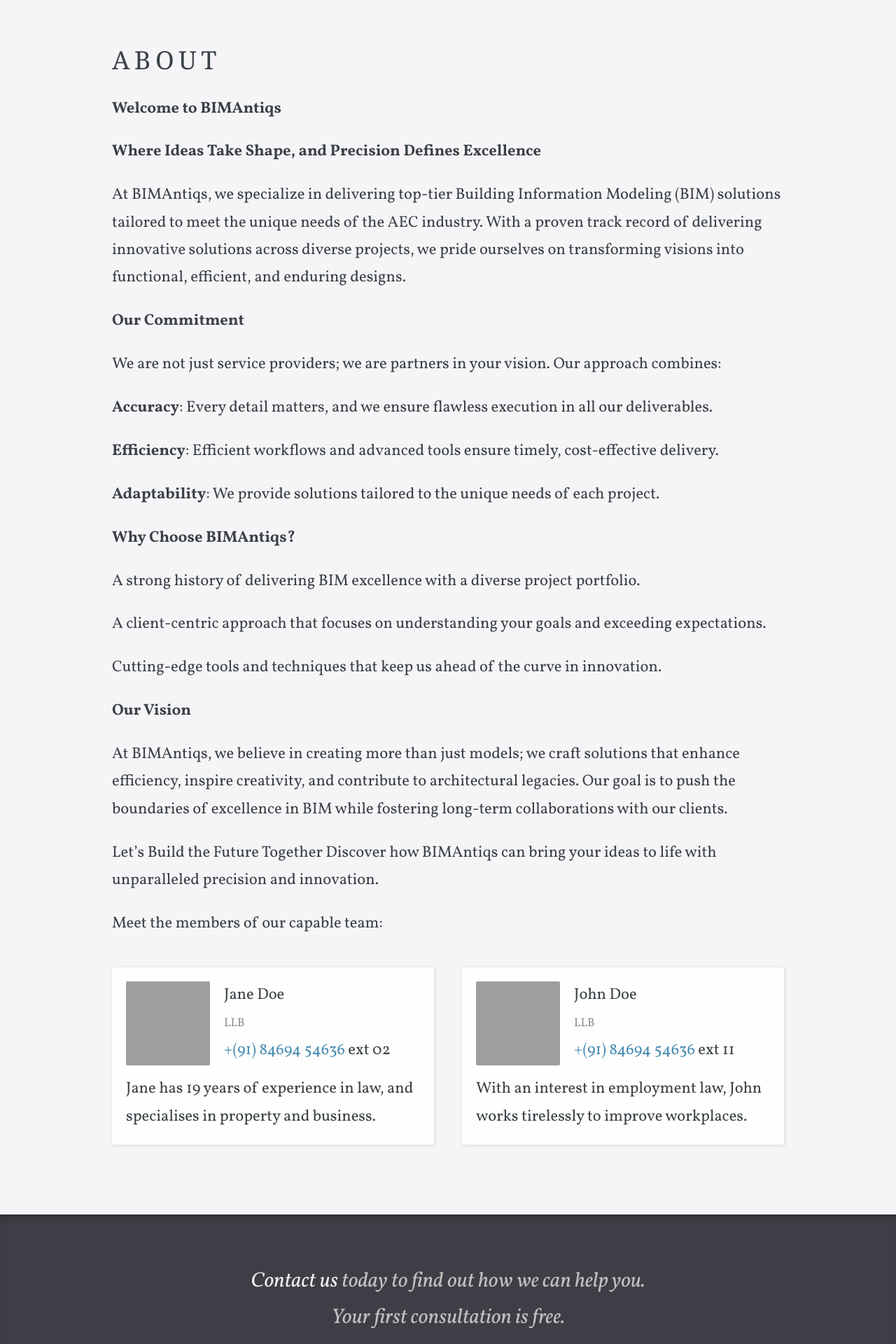
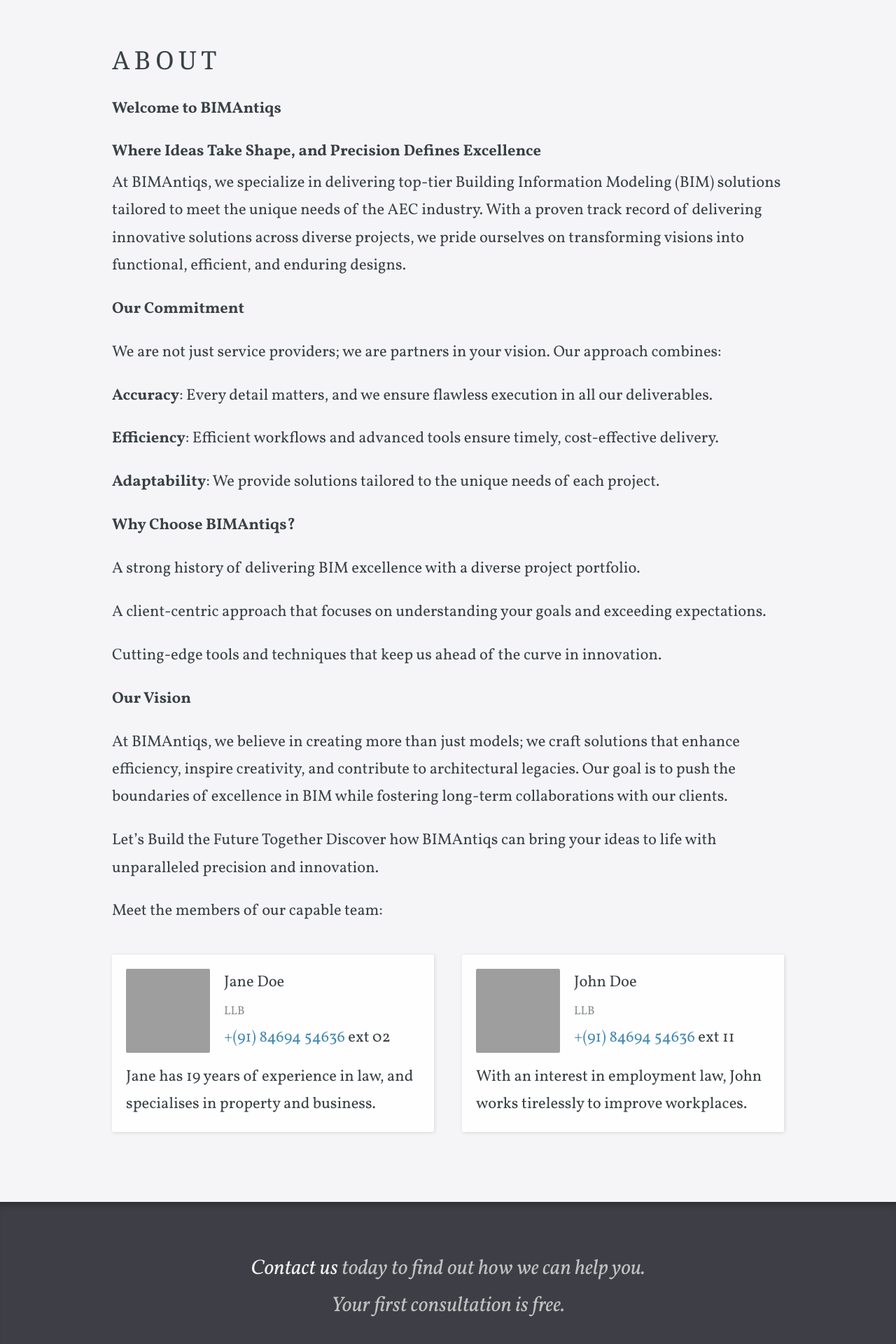
Before and after one commit to R-Madhav/BIMAntiqs.github.io, a Jekyll site: the page built from about.html, in a window 1280 px wide. Shown: the part 441-2361 px from the top of the page at 70% size. Built offline with Jekyll 4.4.1, drawn with Linux system fonts in a browser that asks for light colours; some web fonts are replaced; grey boxes are pictures that could not be loaded.

Commit message:
Update about.html

```diff
--- a/about.html
+++ b/about.html
@@ -11,7 +11,7 @@ navigation_order: 1
 	<p style="margin-bottom: 5px;"><strong>Welcome to BIMAntiqs</strong></p>
 	<p style="margin-bottom: 5px;"><strong>Where Ideas Take Shape, and Precision Defines Excellence</strong></p>
 
-	<p style="margin-bottom: 2px;">At BIMAntiqs, we specialize in delivering top-tier Building Information Modeling (BIM) solutions tailored to meet the unique needs of the AEC industry. With a proven track record of delivering innovative solutions across diverse projects, we pride ourselves on transforming visions into functional, efficient, and enduring designs.</p>
+	At BIMAntiqs, we specialize in delivering top-tier Building Information Modeling (BIM) solutions tailored to meet the unique needs of the AEC industry. With a proven track record of delivering innovative solutions across diverse projects, we pride ourselves on transforming visions into functional, efficient, and enduring designs.
 
 		<p style="margin-bottom: 5px;"><Strong>Our Commitment</Strong></p>
 		<p style="margin-bottom: 5px;">We are not just service providers; we are partners in your vision. Our approach combines:</p>
```
